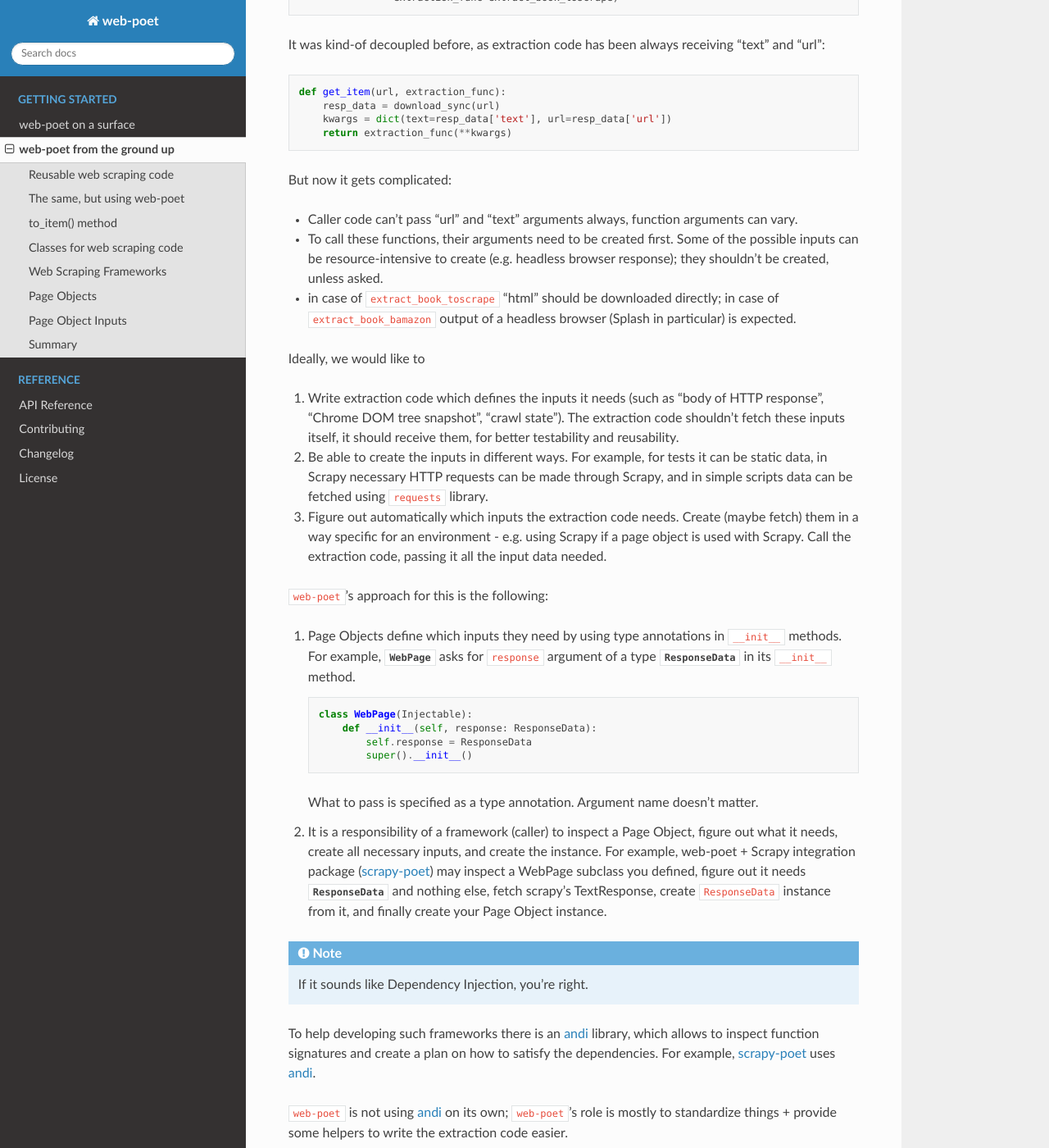
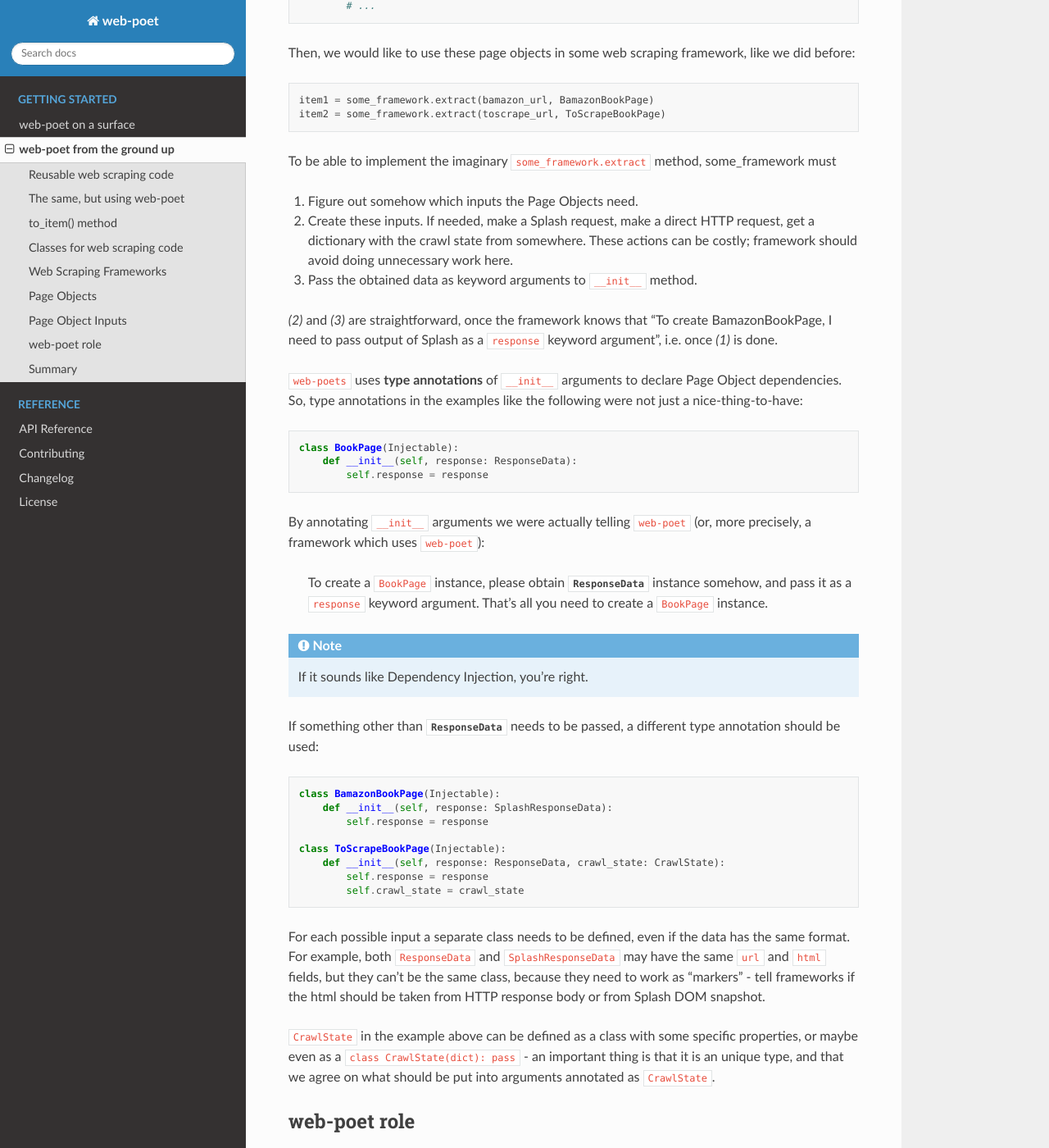
Before and after one commit to scrapinghub/web-poet, a Sphinx documentation site: the page built from docs/intro/from-ground-up.rst, in a window 1280 px wide and 1400 px high, scrolled down 9770 px. Shown: the whole window at 82% size. Built offline with Sphinx 7.4.7 and the Read the Docs theme 2.0.0, drawn with Linux system fonts in a browser that asks for light colours; some of the changed text lies outside the part shown.

Commit message:
rewrite the second part of the advanced tutorial; small cleanups

```diff
--- a/docs/intro/from-ground-up.rst
+++ b/docs/intro/from-ground-up.rst
@@ -144,7 +144,8 @@
 
     # === Extraction code
     class BookPage(WebPage):
-        """ A book page on http://books.toscrape.com website, e.g.
+        """
+        A book page on http://books.toscrape.com website, e.g.
         http://books.toscrape.com/catalogue/a-light-in-the-attic_1000/index.html
         """
         def extract_book(self):
@@ -215,7 +216,8 @@
 
     # === Extraction code
     class BookPage(ItemWebPage):
-        """ A book page on http://books.toscrape.com website, e.g.
+        """
+        A book page on http://books.toscrape.com website, e.g.
         http://books.toscrape.com/catalogue/a-light-in-the-attic_1000/index.html
         """
         def to_item(self):
@@ -263,7 +265,8 @@
 .. code-block:: python
 
     class BookPage(ItemWebPage):
-        """ A book page on http://books.toscrape.com website, e.g.
+        """
+        A book page on http://books.toscrape.com website, e.g.
         http://books.toscrape.com/catalogue/a-light-in-the-attic_1000/index.html
         """
 
@@ -430,9 +433,13 @@
             }
 
 Then point the framework to the ``BookPage`` class, tell which web page
-to process, and that's it.
+to process, and that's it:
 
-The role of ``web-poet`` is to define standard on how to write the
+.. code-block:: python
+
+    item = some_framework.extract(url, BookPage)
+
+The role of ``web-poet`` is to define a standard on how to write the
 extraction logic, and allow it to be reused in different frameworks.
 ``web-poet`` Page Objects should be flexible enough to be used with
 
@@ -456,20 +463,42 @@
     but they are not the same.
 
 Essentially, the idea is to create an object which represents a web page
-(or a part of web page - see Pagination example), and allows to extract
-data from there. Page Object must
+(or a part of web page - recall the ``Pagination`` example), and allows
+to extract data from there. Page Object must
 
 1. Define all the inputs needed in its ``__init__`` method.
    Usually these inputs are then stored as attributes.
-   For example, ``__init__`` method of :class:`~.WebPage` base class has
-   a ``response`` parameter of type :class:`~.ResponseData`, and
-   stores it as ``.response`` attribute.
-2. Provide methods or properties to extract structured information, using
-   the attributes saved in ``__init__``. For example, you may define
-   ``.to_item()`` method, and other helper methods; these methods would work
-   with ``.response`` attribute, likely through shortcuts like
-   ``self.css(...)``.
 
+2. Provide methods or properties to extract structured information,
+   using the data saved in ``__init__``.
+
+3. Inherit from :class:`~.Injectable`; this inheritance is used as a marker.
+
+For example, a very basic Page Object could look like this:
+
+   .. code-block:: python
+
+        from parsel import Selector
+        from web_poet.pages import Injectable
+        from web_poet.page_inputs import ResponseData
+
+
+        class BookPage(Injectable):
+            def __init__(self, response: ResponseData):
+                self.response = response
+
+            def to_item(self) -> dict:
+                sel = Selector(response.html)
+                return {
+                    'url': self.response.url,
+                    'title': sel.css("h1::text").get()
+                }
+
+There is no *need* to use other base classes and mixins
+defined by ``web-poet`` (:class:`~.WebPage`, :class:`~.ResponseShortcutsMixin`,
+:class:`~.ItemPage`, :class:`~.ItemWebPage`, etc.), but it can be a good
+idea to familiarize yourself with them, as they are taking some of
+the boilerplate out.
 
 Page Object Inputs
 ==================
@@ -498,151 +527,160 @@
 .. _Splash: https://github.com/scrapinghub/splash
 .. _AutoExtract: https://scrapinghub.com/automatic-data-extraction-api
 
-The information you need can depend on a web site. For example,
-Splash can be required for extracting book information from Bamazon,
-while for http://books.toscrape.com you may need HTTP response body
+The information you need can depend on a web site.
+For example, Splash can be required for extracting book information from
+Bamazon, while for http://books.toscrape.com you may need HTTP response body
 and some crawl state (not really, but let's imagine it is needed).
-
-If we go to the original, non-poetic example, we would have two extract
-functions, for Bamazon and for books.toscrape.com:
+You may define page objects for this task:
 
 .. code-block:: python
 
-    # === Extraction code
-    def extract_book_toscrape(html, crawl_state):
-        # ...
+    class BamazonBookPage(Injectable):
+        def __init__(self, response: SplashResponseData):
+            self.response = response
 
-    def extract_book_bamazon(html):
-        # ...
+        def to_item(self):
+            # ...
 
-    # === Framework-specific I/O code
-    def download_sync(url):
-        resp = requests.get(url)
-        return {'url': resp.url, 'text': resp.text}
+    class ToScrapeBookPage(Injectable):
+        def __init__(self, response: ResponseData, crawl_state: dict):
+            self.response = response
+            self.crawl_state = crawl_state
 
-    async def download_async(session, url):
-        # ...
+        def to_item(self):
+            # ...
 
-    # === Usage example
-    # The way to get inputs to the extraction function depends
-    # on an environment (e.g. an HTTP client or a framework used),
-    # but which inputs to compute depends on the extraction function.
-    resp_data = download_sync("http://books.toscrape.com/catalogue/a-light-in-the-attic_1000/index.html")
-    crawl_state = {"seed": "http://books.toscrape.com/catalogue/category/books/poetry_23/index.html"}
-
-    # How to call the extraction function depends on the extraction function,
-    # as arguments are not the same.
-    item = extract_book_toscrape(
-        html=resp_data['text'],
-        crawl_state=crawl_state
-    )
-
-Previously we decoupled "Extraction code" section from the
-"Framework-specific I/O code" section. But how can we
-decouple "Extraction code" from the "Usage example", how do we actually
-call the extraction code in a generic way? Is it possible to have a method
-like the following?
+Then, we would like to use these page objects in some web scraping
+framework, like we did before:
 
 .. code-block:: python
 
-    def get_item(url, extraction_func):
-        # TODO: build kwargs with all the inputs needed
-        return extraction_func(**kwargs)
+    item1 = some_framework.extract(bamazon_url, BamazonBookPage)
+    item2 = some_framework.extract(toscrape_url, ToScrapeBookPage)
 
-    item = get_item("http://books.toscrape.com/catalogue/a-light-in-the-attic_1000/index.html",
-                    extraction_func=extract_book_toscrape)
+To be able to implement the imaginary ``some_framework.extract`` method,
+some_framework must
 
-It was kind-of decoupled before, as extraction code has been always receiving
-"text" and "url":
+1. Figure out somehow which inputs the Page Objects need.
+2. Create these inputs. If needed, make a Splash request, make a direct HTTP
+   request, get a dictionary with the crawl state from somewhere. These
+   actions can be costly; framework should avoid doing unnecessary work here.
+3. Pass the obtained data as keyword arguments to ``__init__`` method.
+
+`(2)` and `(3)` are straightforward, once the framework knows that
+"To create BamazonBookPage, I need to pass output of Splash as
+a ``response`` keyword argument", i.e. once `(1)` is done.
+
+``web-poets`` uses  **type annotations** of ``__init__`` arguments
+to declare Page Object dependencies. So, type annotations in the
+examples like the following were not just a nice-thing-to-have:
 
 .. code-block:: python
 
-    def get_item(url, extraction_func):
-        resp_data = download_sync(url)
-        kwargs = dict(text=resp_data['text'], url=resp_data['url'])
-        return extraction_func(**kwargs)
+    class BookPage(Injectable):
+        def __init__(self, response: ResponseData):
+            self.response = response
 
-But now it gets complicated:
+By annotating ``__init__`` arguments we were actually
+telling ``web-poet`` (or, more precisely, a framework
+which uses ``web-poet``):
 
-* Caller code can't pass "url" and "text" arguments always,
-  function arguments can vary.
-* To call these functions, their arguments need to be created first.
-  Some of the possible inputs can be resource-intensive to create
-  (e.g. headless browser response); they shouldn't be created, unless asked.
-* in case of ``extract_book_toscrape`` "html" should be downloaded directly;
-  in case of ``extract_book_bamazon`` output of a headless browser
-  (Splash in particular) is expected.
-
-Ideally, we would like to
-
-1. Write extraction code which defines the inputs it needs
-   (such as "body of HTTP response", "Chrome DOM tree snapshot",
-   "crawl state"). The extraction code shouldn't fetch these inputs itself,
-   it should receive them, for better testability and reusability.
-2. Be able to create the inputs in different ways. For example, for tests it
-   can be static data, in Scrapy necessary HTTP requests can be made through
-   Scrapy, and in simple scripts data can be fetched using ``requests``
-   library.
-3. Figure out automatically which inputs the extraction code needs.
-   Create (maybe fetch) them in a way specific for an environment -
-   e.g. using Scrapy if a page object is used with Scrapy. Call the
-   extraction code, passing it all the input data needed.
-
-``web-poet``'s approach for this is the following:
-
-1. Page Objects define which inputs they need by using type annotations
-   in ``__init__`` methods. For example, :class:`~.WebPage` asks for
-   ``response`` argument of a type :class:`~.ResponseData` in its
-   ``__init__`` method.
-
-   .. code-block:: python
-
-        class WebPage(Injectable):
-            def __init__(self, response: ResponseData):
-                self.response = ResponseData
-                super().__init__()
-
-   What to pass is specified as a type annotation. Argument name doesn't
-   matter.
-
-2. It is a responsibility of a framework (caller) to inspect a Page Object,
-   figure out what it needs, create all necessary inputs, and
-   create the instance.
-   For example, web-poet + Scrapy integration package (scrapy-poet_)
-   may inspect a WebPage subclass you defined, figure out it needs
-   :class:`~.ResponseData` and nothing else, fetch scrapy's TextResponse,
-   create ``ResponseData`` instance from it, and finally create your
-   Page Object instance.
+    To create a ``BookPage`` instance, please obtain :class:`~.ResponseData`
+    instance somehow, and pass it as a ``response`` keyword argument.
+    That's all you need to create a ``BookPage`` instance.
 
 .. note::
 
     If it sounds like Dependency Injection, you're right.
 
-To help developing such frameworks there is an andi_ library, which allows
-to inspect function signatures and create a plan on how to satisfy the
-dependencies. For example, scrapy-poet_ uses andi_.
+If something other than :class:`~.ResponseData` needs to be passed,
+a different type annotation should be used:
+
+.. code-block:: python
+
+    class BamazonBookPage(Injectable):
+        def __init__(self, response: SplashResponseData):
+            self.response = response
+
+    class ToScrapeBookPage(Injectable):
+        def __init__(self, response: ResponseData, crawl_state: CrawlState):
+            self.response = response
+            self.crawl_state = crawl_state
+
+For each possible input a separate class needs to be defined, even if the
+data has the same format. For example, both ``ResponseData`` and
+``SplashResponseData`` may have the same ``url`` and ``html`` fields,
+but they can't be the same class, because they need to work as
+"markers" - tell frameworks if the html should be taken from HTTP
+response body or from Splash DOM snapshot.
+
+``CrawlState`` in the example above can be defined as a class with
+some specific properties, or maybe even
+as a ``class CrawlState(dict): pass`` - an important thing is that it is
+an unique type, and that we agree on what should be put into
+arguments annotated as ``CrawlState``.
+
+web-poet role
+=============
+
+How do you actually inspect the ``__init__`` method signature - e.g.
+if you're working on supporting ``web-poet`` page objects in some
+framework? ``web-poet`` itself doesn't provide any helpers for doing this.
+
+Use andi_ library. For example, scrapy-poet_ uses andi_.
+In addition to signature inspection, it also handles
+typing.Optional and typing.Union, and allows to create a build plan
+for dependency trees, indirect dependencies: that's allowed to annotate
+an argument as another :class:`~.Injectable` subclass.
 
 ``web-poet`` is not using andi_ on its own; ``web-poet``'s role
-is mostly to standardize things + provide some helpers to write the
-extraction code easier.
+is to standardize things + provide some helpers to write the
+extraction code easier:
 
-``web-poet``'s goal is to standardize:
-
-1. A list of possible inputs for the page objects. This helps with
+1. Standardize a list of possible inputs for the page objects. This helps with
    reusability of extraction code across different environments. For example,
    if you want to support extraction from raw HTTP response bodies, you
    need to figure out how to populate :class:`~.ResponseData` in the
    given environment, and that's all.
 
-   Users are free to define their own inputs, but they may be less portable
-   across environments.
+   Users are free to define their own inputs (input types), but they
+   may be less portable across environments - which can be fine.
 
    Currently only :class:`~.ResponseData` is defined in web-poet.
 
-2. Interface for the Page Object itself. This allows to have a code which can
-   instantiate and use a Page Object without knowing about its
-   implementation upfront. ``web-poet`` requires you to use a base class,
-   and defines the semantics of ``to_item()`` method.
+2. Define an interface for the Page Object itself. This allows to
+   have a code which can instantiate and use a Page Object without knowing
+   about its implementation upfront. ``web-poet`` requires you to
+   use a base class (:class:`~.Injectable`), and defines the
+   semantics of ``to_item()`` method.
+
+
+Then, framework's role is to:
+
+1. Figure out which inputs a Page Object needs, likely using andi_ library.
+2. Create all the necessary inputs. For example, creating
+   :class:`~.ResponseData` instance may involve making an HTTP request.
+3. Create a Page Object instance, passing it the inputs it needs.
+4. Depending on a task, either return a newly created Page Object
+   instance to the user, or call some predefined method
+   (a common case is ``to_item``).
+
+For example, web-poet + Scrapy integration package (scrapy-poet_)
+may inspect a WebPage subclass you defined, figure out it needs
+:class:`~.ResponseData` and nothing else, fetch scrapy's TextResponse,
+create ``ResponseData`` instance from it, create your
+Page Object instance, and pass it to a spider callback.
+
+Finally, the Developer's role is to:
+
+1. Write a Page Object class, likely website-specific, following ``web-poet``
+   standards. The extraction code should define the inputs it needs
+   (such as "body of HTTP response", "Chrome DOM tree snapshot",
+   "crawl state"); it shouldn't fetch these inputs itself.
+2. Pass the Page Object class to a framework, in a way defined by the
+   framework.
+3. Depending on a task, either get a Page Object instance, or get the data
+   extracted using this Page Object.
 
 
 .. _scrapy-poet: https://github.com/scrapinghub/scrapy-poet
@@ -667,5 +705,8 @@
    but not too much, and as a return you're getting better testability
    and reusability of your code.
 
-3. Basic ``web-poet`` usage looks similar to how one could have had
+3. Hopefully, now you understand how to write a web scraping framework
+   which uses ``web-poet``.
+
+4. Basic ``web-poet`` usage looks similar to how one could have had
    refactored the extraction code anyways.
--- a/docs/intro/tutorial.rst
+++ b/docs/intro/tutorial.rst
@@ -129,3 +129,6 @@
 :mod:`urllib.request`, but it's also possible to use
 :ref:`Scrapy <scrapy:topics-index>` with the help of
 `scrapy-poet <https://scrapy-poet.readthedocs.io/en/latest/>`_.
+
+If you want to understand the idea behind web-poet better,
+check the :ref:`from-ground-up` tutorial.
```
